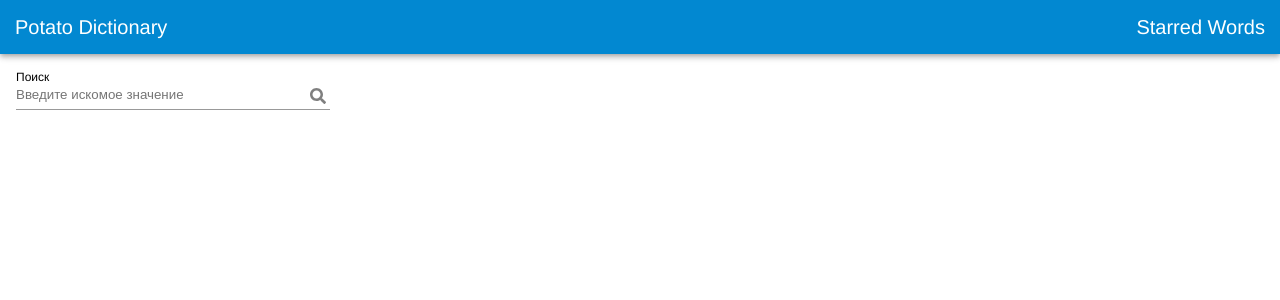
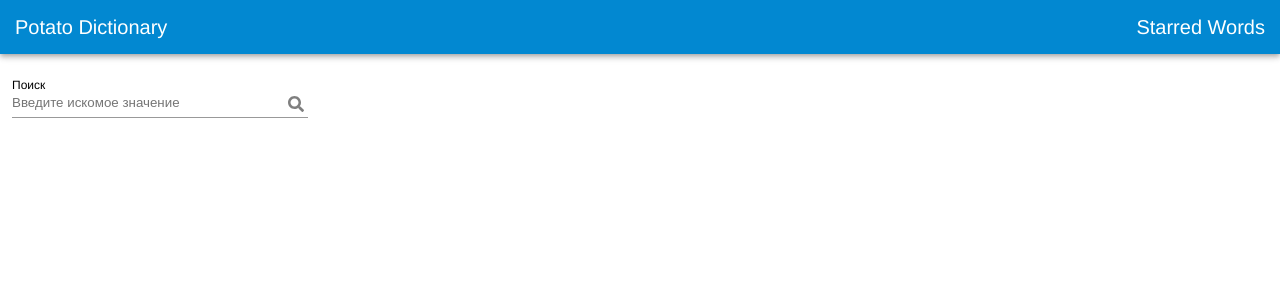
Before and after one commit to Mef45/sovcombank-dictionary, a Vue app: page / in a window 1280 px wide. Shown: the top 300 px of the page. Built offline with nearby package versions, Linux system fonts and the light colour scheme.

Commit message:
fix: исправил проблему с позиционированием колонок (#8)

```diff
--- a/src/components/Workspace.vue
+++ b/src/components/Workspace.vue
@@ -13,6 +13,7 @@
                 </div>
 
                 <div class="column col-9">
+                    <div class="green-column">
                         <template
                                 v-for="(item, index) in searchResults"
                         >
@@ -20,6 +21,7 @@
                                 {{ item.word }}
                             </span>
                         </template>
+                    </div>
                 </div>
             </div>
         </div>
--- a/src/styles/index.scss
+++ b/src/styles/index.scss
@@ -1,9 +1,18 @@
 @import "ui/SHeader.scss";
 @import "ui/STextField.scss";
+
+html {
+    box-sizing: border-box;
+    overflow-y: scroll;
+}
 
 * {
     margin: 0;
     padding: 0;
+}
+
+*, :after, :before{
+    box-sizing: inherit;
 }
 
 #app {
@@ -35,22 +44,25 @@
 
     .row {
         display: flex;
-        flex-direction: row;
         flex-wrap: wrap;
-        width: 100%;
+        flex: 1 1 auto;
+        margin-right: -12px;
+        margin-left: -12px;
 
         .column {
             display: flex;
             flex-direction: column;
-            flex-basis: 0;
-            padding: 4px;
+            width: 100%;
+            padding: 12px;
 
             &.col-3 {
                 flex: 0 0 25%;
+                max-width: 25%;
             }
 
             &.col-9 {
                 flex: 0 0 75%;
+                max-width: 75%;
             }
 
             .blue-column {
```
Lines whose indentation alone changed are shown as unchanged.
